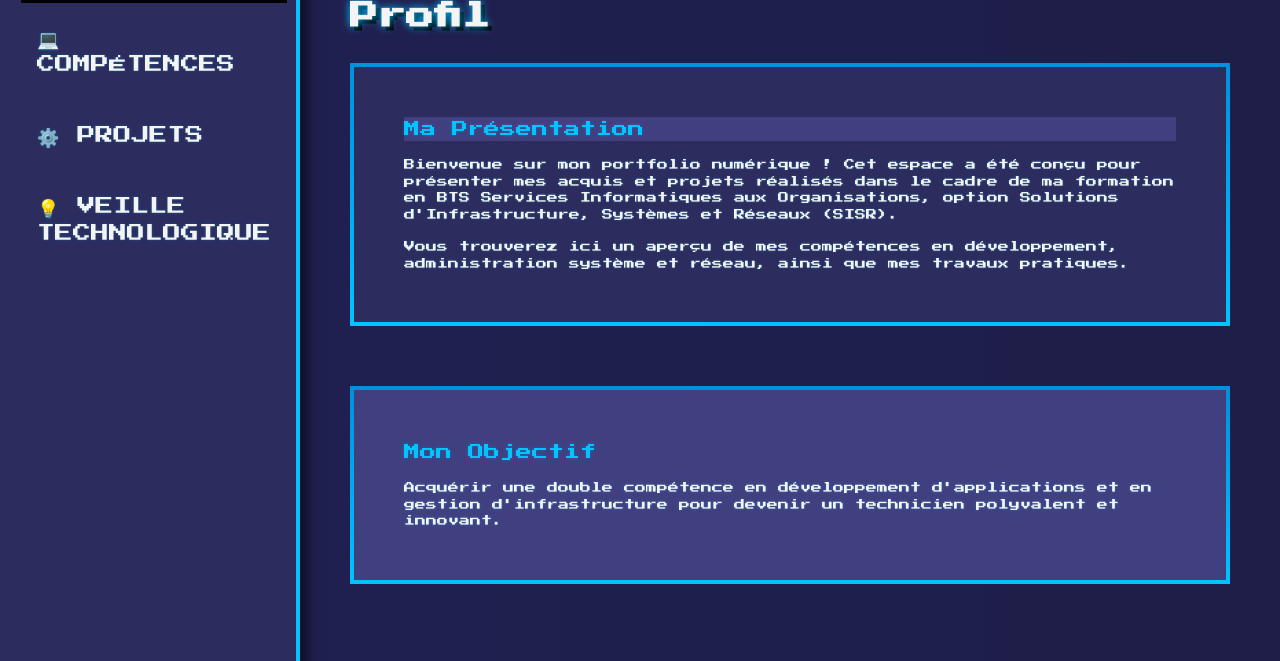
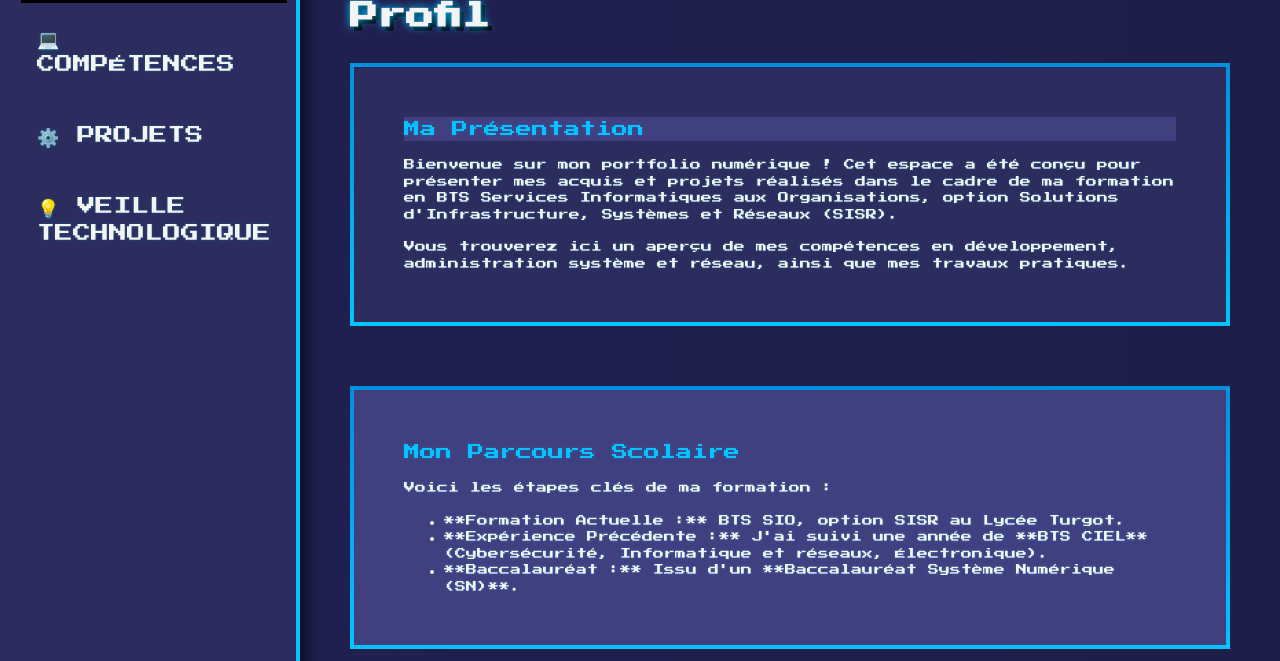
Before and after one commit to khalil06225/e-Portfolio, a plain HTML site: page index.html in a window 1280 px wide. Shown: the part 259-920 px from the top of the page. Drawn offline with nearby package versions, Linux system fonts and the light colour scheme.

Commit message:
Update index.html

```diff
--- a/index.html
+++ b/index.html
@@ -40,6 +40,17 @@
                     <p class="title">Ma Présentation</p>
                     <p>Bienvenue sur mon portfolio numérique ! Cet espace a été conçu pour présenter mes acquis et projets réalisés dans le cadre de ma formation en BTS Services Informatiques aux Organisations, option Solutions d'Infrastructure, Systèmes et Réseaux (SISR).</p>
                     <p>Vous trouverez ici un aperçu de mes compétences en développement, administration système et réseau, ainsi que mes travaux pratiques.</p>
+                </div>
+
+                <!-- BLOC MODIFIÉ : Parcours Scolaire Factuel -->
+                <div class="nes-container is-portfolio-box">
+                    <p class="title">Mon Parcours Scolaire</p>
+                    <p>Voici les étapes clés de ma formation :</p>
+                    <ul>
+                        <li>**Formation Actuelle :** BTS SIO, option SISR au Lycée Turgot.</li>
+                        <li>**Expérience Précédente :** J'ai suivi une année de **BTS CIEL** (Cybersécurité, Informatique et réseaux, Électronique).</li>
+                        <li>**Baccalauréat :** Issu d'un **Baccalauréat Système Numérique (SN)**.</li>
+                    </ul>
                 </div>
 
                 <div class="nes-container is-portfolio-box">
@@ -86,7 +97,7 @@
                         <summary>🛠️ Outils & Environnements de Travail</summary>
                         <ul>
                             <li>Utilisation de VS Code</li>
-                            <li>Utilisation de GitHub (niveau débutant)</li>
+                            <li>Utilisation de Git / GitHub (niveau débutant)</li>
                             <li>Manipulation d’un environnement Windows / Linux</li>
                             <li>Installation et configuration de logiciels</li>
                         </ul>
```
